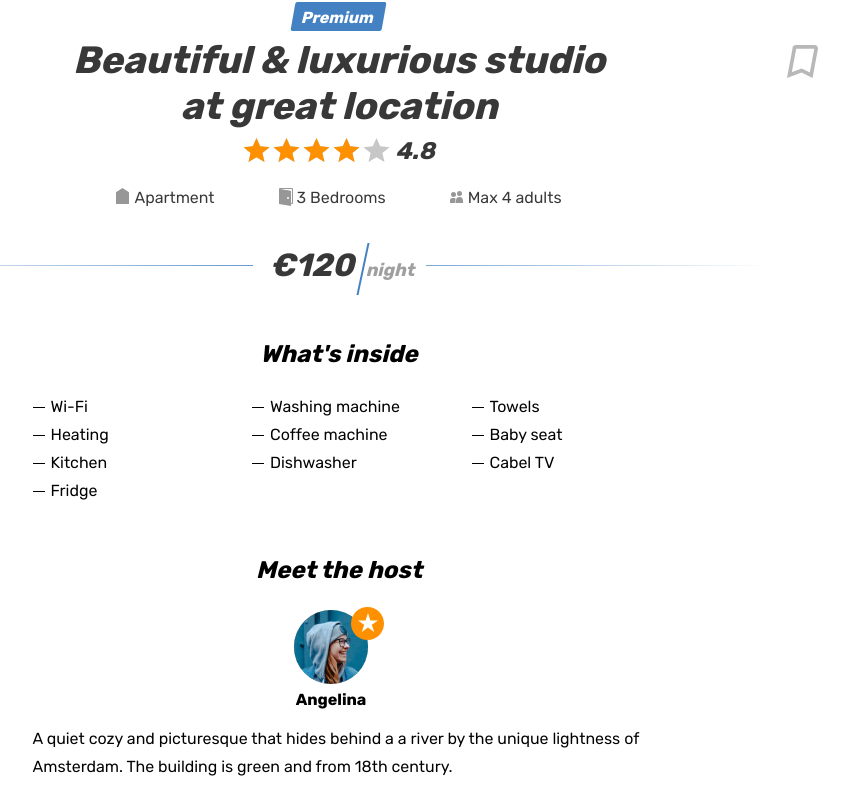
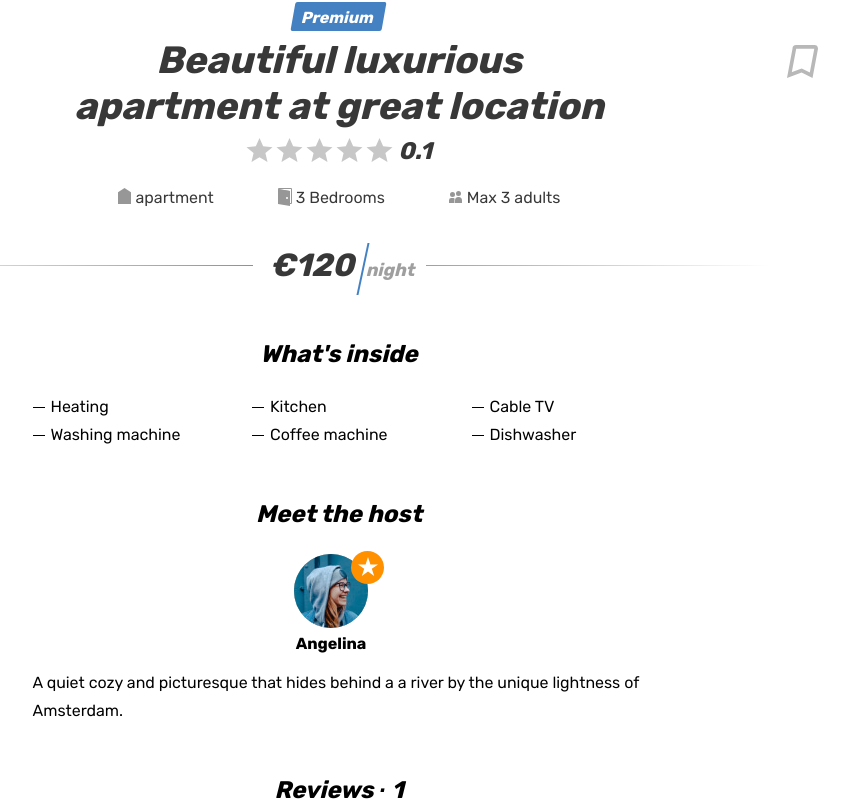
Before and after one commit to pakomarov/1069099-six-cities-3, a React app: page /dev-offer in a window 1280 px wide. Shown: the part 511-1320 px from the top of the page, without its empty margins (301-1150 px from the left). Built offline with nearby package versions, Linux system fonts and the light colour scheme.

Commit message:
Заставляет Offer рисоваться из данных, полученных в пропсах (пока без отзывов и предложений неподалёку)

```diff
--- a/src/components/offer/offer.jsx
+++ b/src/components/offer/offer.jsx
@@ -2,19 +2,33 @@ import React from 'react';
 import PropTypes from 'prop-types';
 
 
+const MAX_IMAGE_COUNT = 6;
+
+
+const convertStarRatingToPercentageRating = (starRating) => Math.round(starRating) * 20;
+
+
 const Offer = ({
+  offer: {
     images,
+    isPremium,
     title,
-  description,
-  isPremium,
+    rating,
     type,
-  rating,
     bedroomCount,
     maxGuestCount,
     price,
     features,
-  host,
+    host: {
+      avatar,
+      name,
+      isSuper
+    },
+    description,
+  }
 }) => {
+  const percentageRating = convertStarRatingToPercentageRating(rating);
+
   return (
     <div className="page">
       <header className="header">
@@ -44,34 +58,23 @@ const Offer = ({
         <section className="property">
           <div className="property__gallery-container container">
             <div className="property__gallery">
-              <div className="property__image-wrapper">
-                <img className="property__image" src="img/room.jpg" alt="Photo studio"/>
+              {images.slice(0, MAX_IMAGE_COUNT).map((image, i) => (
+                <div key={`${i}-${image}`} className="property__image-wrapper">
+                  <img className="property__image" src={image} alt="Photo studio"/>
                 </div>
-              <div className="property__image-wrapper">
-                <img className="property__image" src="img/apartment-01.jpg" alt="Photo studio"/>
-              </div>
-              <div className="property__image-wrapper">
-                <img className="property__image" src="img/apartment-02.jpg" alt="Photo studio"/>
-              </div>
-              <div className="property__image-wrapper">
-                <img className="property__image" src="img/apartment-03.jpg" alt="Photo studio"/>
-              </div>
-              <div className="property__image-wrapper">
-                <img className="property__image" src="img/studio-01.jpg" alt="Photo studio"/>
-              </div>
-              <div className="property__image-wrapper">
-                <img className="property__image" src="img/apartment-01.jpg" alt="Photo studio"/>
-              </div>
+              ))}
             </div>
           </div>
           <div className="property__container container">
             <div className="property__wrapper">
+              {isPremium &&
                 <div className="property__mark">
                   <span>Premium</span>
                 </div>
+              }
               <div className="property__name-wrapper">
                 <h1 className="property__name">
-                  Beautiful &amp; luxurious studio at great location
+                  {title}
                 </h1>
                 <button className="property__bookmark-button button" type="button">
                   <svg className="property__bookmark-icon" width="31" height="33">
@@ -82,77 +85,53 @@ const Offer = ({
               </div>
               <div className="property__rating rating">
                 <div className="property__stars rating__stars">
-                  <span style={{width: `80%`}}></span>
+                  <span style={{width: `${percentageRating}%`}}></span>
                   <span className="visually-hidden">Rating</span>
                 </div>
-                <span className="property__rating-value rating__value">4.8</span>
+                <span className="property__rating-value rating__value">
+                  {rating}
+                </span>
               </div>
               <ul className="property__features">
                 <li className="property__feature property__feature--entire">
-                  Apartment
+                  {type}
                 </li>
                 <li className="property__feature property__feature--bedrooms">
-                  3 Bedrooms
+                  {bedroomCount} Bedrooms
                 </li>
                 <li className="property__feature property__feature--adults">
-                  Max 4 adults
+                  Max {maxGuestCount} adult{maxGuestCount > 1 ? `s` : ``}
                 </li>
               </ul>
               <div className="property__price">
-                <b className="property__price-value">&euro;120</b>
+                <b className="property__price-value">
+                  &euro;{price}
+                </b>
                 <span className="property__price-text">&nbsp;night</span>
               </div>
               <div className="property__inside">
                 <h2 className="property__inside-title">What&apos;s inside</h2>
                 <ul className="property__inside-list">
-                  <li className="property__inside-item">
-                    Wi-Fi
+                  {features.map((feature, i) => (
+                    <li key={`${i}-${feature}`} className="property__inside-item">
+                      {feature}
                     </li>
-                  <li className="property__inside-item">
-                    Washing machine
-                  </li>
-                  <li className="property__inside-item">
-                    Towels
-                  </li>
-                  <li className="property__inside-item">
-                    Heating
-                  </li>
-                  <li className="property__inside-item">
-                    Coffee machine
-                  </li>
-                  <li className="property__inside-item">
-                    Baby seat
-                  </li>
-                  <li className="property__inside-item">
-                    Kitchen
-                  </li>
-                  <li className="property__inside-item">
-                    Dishwasher
-                  </li>
-                  <li className="property__inside-item">
-                    Cabel TV
-                  </li>
-                  <li className="property__inside-item">
-                    Fridge
-                  </li>
+                  ))}
                 </ul>
               </div>
               <div className="property__host">
                 <h2 className="property__host-title">Meet the host</h2>
                 <div className="property__host-user user">
-                  <div className="property__avatar-wrapper property__avatar-wrapper--pro user__avatar-wrapper">
-                    <img className="property__avatar user__avatar" src="img/avatar-angelina.jpg" width="74" height="74" alt="Host avatar"/>
+                  <div className={`property__avatar-wrapper ${isSuper ? `property__avatar-wrapper--pro ` : ``}user__avatar-wrapper`}>
+                    <img className="property__avatar user__avatar" src={avatar} width="74" height="74" alt="Host avatar"/>
                   </div>
                   <span className="property__user-name">
-                    Angelina
+                    {name}
                   </span>
                 </div>
                 <div className="property__description">
                   <p className="property__text">
-                    A quiet cozy and picturesque that hides behind a a river by the unique lightness of Amsterdam. The building is green and from 18th century.
-                  </p>
-                  <p className="property__text">
-                    An independent House, strategically located between Rembrand Square and National Opera, but where the bustle of the city comes to rest in this alley flowery and colorful.
+                    {description}
                   </p>
                 </div>
               </div>
@@ -342,12 +321,12 @@ const Offer = ({
 
 
 Offer.propTypes = {
+  offer: PropTypes.shape({
     images: PropTypes.arrayOf(PropTypes.string).isRequired,
+    isPremium: PropTypes.bool.isRequired,
     title: PropTypes.string.isRequire,
-  description: PropTypes.string.isRequired,
-  isPremium: PropTypes.bool.isRequired,
+    rating: PropTypes.number.isRequired,
     type: PropTypes.string.isRequired,
-  rating: PropTypes.number.isRequired,
     bedroomCount: PropTypes.number.isRequired,
     maxGuestCount: PropTypes.number.isRequired,
     price: PropTypes.number.isRequired,
@@ -357,6 +336,8 @@ Offer.propTypes = {
       name: PropTypes.string.isRequired,
       isSuper: PropTypes.bool.isRequired,
     }).isRequired,
+    description: PropTypes.string.isRequired,
+  }).isRequired,
 };
 
 
```
Lines whose indentation alone changed are shown as unchanged.
